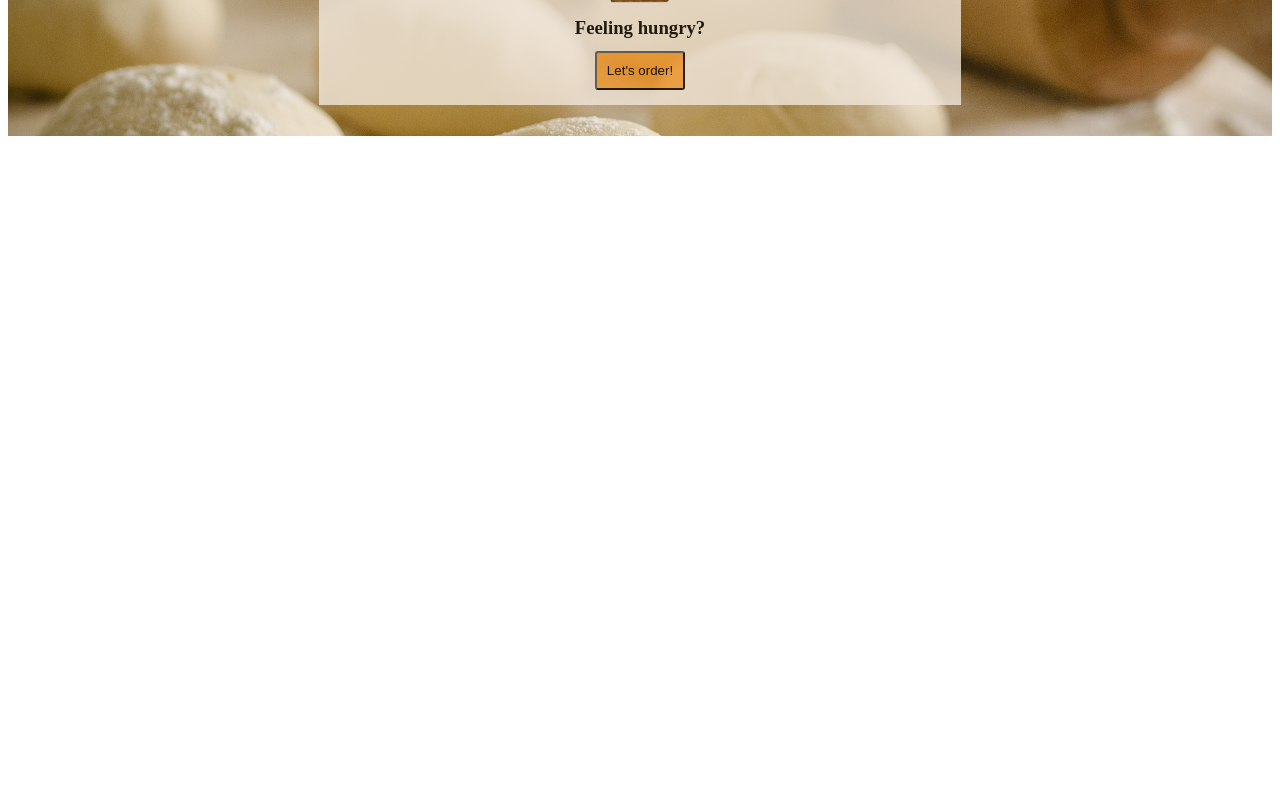
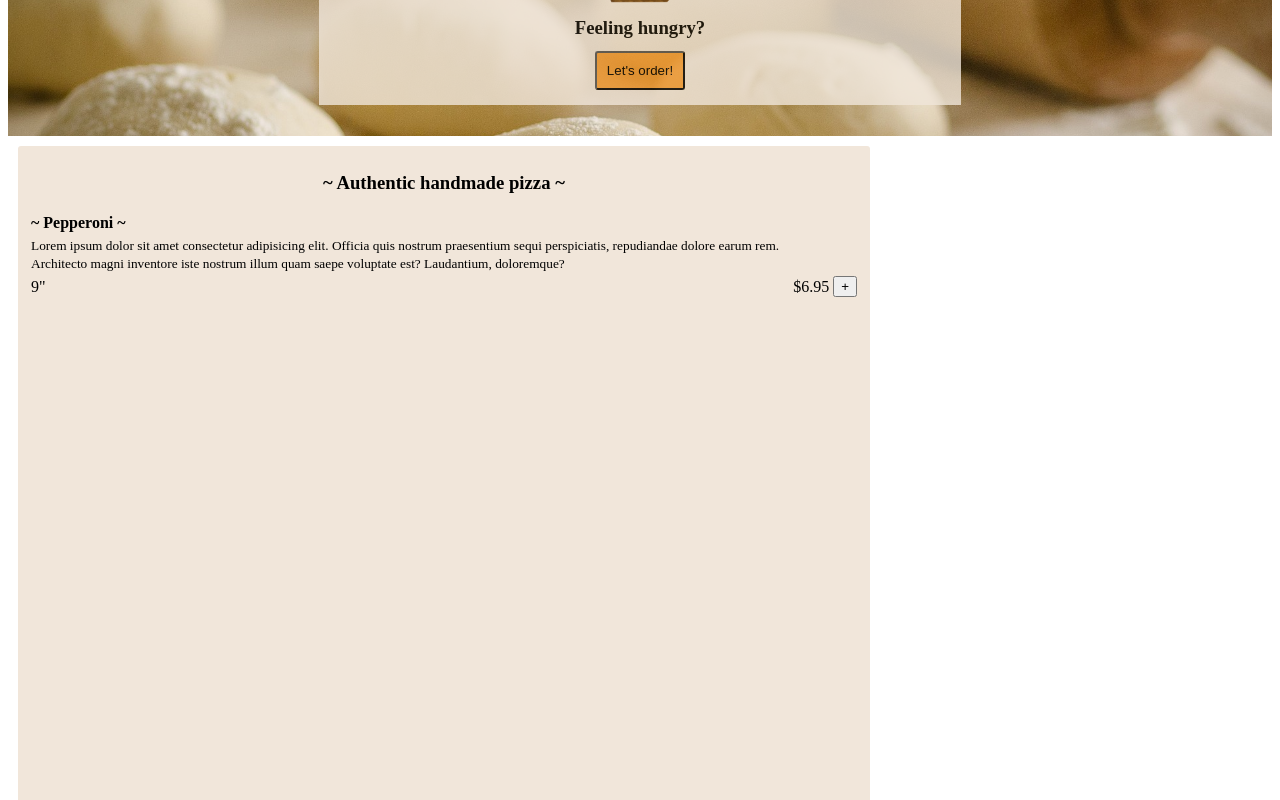
Before and after one commit to chrisdixon161/Pizza-Planet-V2-Stages, a Vue app: page / in a window 1280 px wide. Shown: the part 500-1300 px from the top of the page. Before the commit the page ends 800 px from the top, so only its background shows below. Built offline with nearby package versions, Linux system fonts and the light colour scheme.

Commit message:
creating the menu component

```diff
--- a/src/App.vue
+++ b/src/App.vue
@@ -2,18 +2,21 @@
   <div id="app">
     <app-header />
     <Home />
+    <Menu />
   </div>
 </template>
 
 <script>
 import Header from "./components/Header";
 import Home from "./components/Home";
+import Menu from "./components/Menu";
 
 export default {
   name: "app",
   components: {
     appHeader: Header,
-    Home
+    Home,
+    Menu
   }
 };
 </script>
--- /dev/null
+++ b/src/components/Menu.vue
@@ -0,0 +1,59 @@
+<template>
+  <div class="menu_wrapper">
+    <!-- menu -->
+    <div class="menu">
+      <h3>~ Authentic handmade pizza ~</h3>
+      <table>
+        <tbody>
+          <tr>
+            <td>
+              <strong>~ Pepperoni ~</strong>
+            </td>
+          </tr>
+          <tr>
+            <td>
+              <small>Lorem ipsum dolor sit amet consectetur adipisicing elit. Officia quis nostrum praesentium sequi perspiciatis, repudiandae dolore earum rem. Architecto magni inventore iste nostrum illum quam saepe voluptate est? Laudantium, doloremque?</small>
+            </td>
+          </tr>
+          <tr>
+            <td>9"</td>
+            <td>$6.95</td>
+            <td>
+              <button type="button" class="btn_green">+</button>
+            </td>
+          </tr>
+        </tbody>
+      </table>
+    </div>
+  </div>
+</template>
+
+<style scoped>
+h3 {
+  text-align: center;
+}
+
+.menu_wrapper {
+  display: flex;
+  flex-direction: column;
+}
+
+.menu {
+  background: #f1e6da;
+  border-radius: 3px;
+  height: 100vh;
+  margin: 10px;
+  padding: 10px;
+}
+
+@media screen and (min-width: 900px) {
+  .menu_wrapper {
+    flex-direction: row;
+    justify-content: space-between;
+  }
+
+  .menu {
+    width: 65vw;
+  }
+}
+</style>
```
